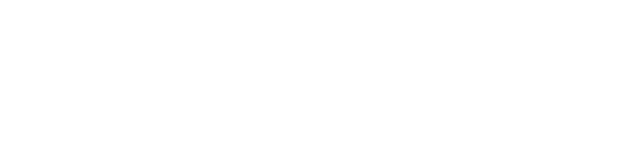
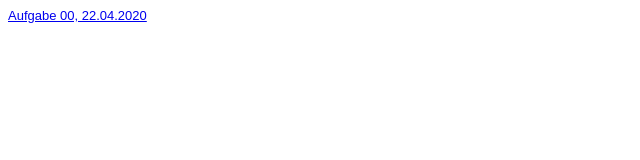
Before and after one commit to Ivorysanna/GiS-SoSe2020, a plain HTML site: page Steckbrief/steckbrief.htm in a window 1280 px wide. Shown: the whole page, without its empty margins (0-640 px from the left). Drawn offline with Linux system fonts and the light colour scheme.

Commit message:
Aufgabe hochgeladen auf Webseite

```diff
--- a/Steckbrief/steckbrief.htm
+++ b/Steckbrief/steckbrief.htm
@@ -12,6 +12,6 @@ body {
 </style>
 </head>
 <body>
-	<!-- Hier die Links zu den gelösten Aufgaben einstellen, aktuelle oben, alte stehen lassen! Format: Aufgabenbezeichnung, Datum -->
+	<a href="https://ivorysanna.github.io/GiS-SoSe2020/Steckbrief/Aufgabe 00 22.04.2020.html" target="_blank">Aufgabe 00, 22.04.2020</a><!-- Hier die Links zu den gelösten Aufgaben einstellen, aktuelle oben, alte stehen lassen! Format: Aufgabenbezeichnung, Datum -->
 </body>
 </html>
```
